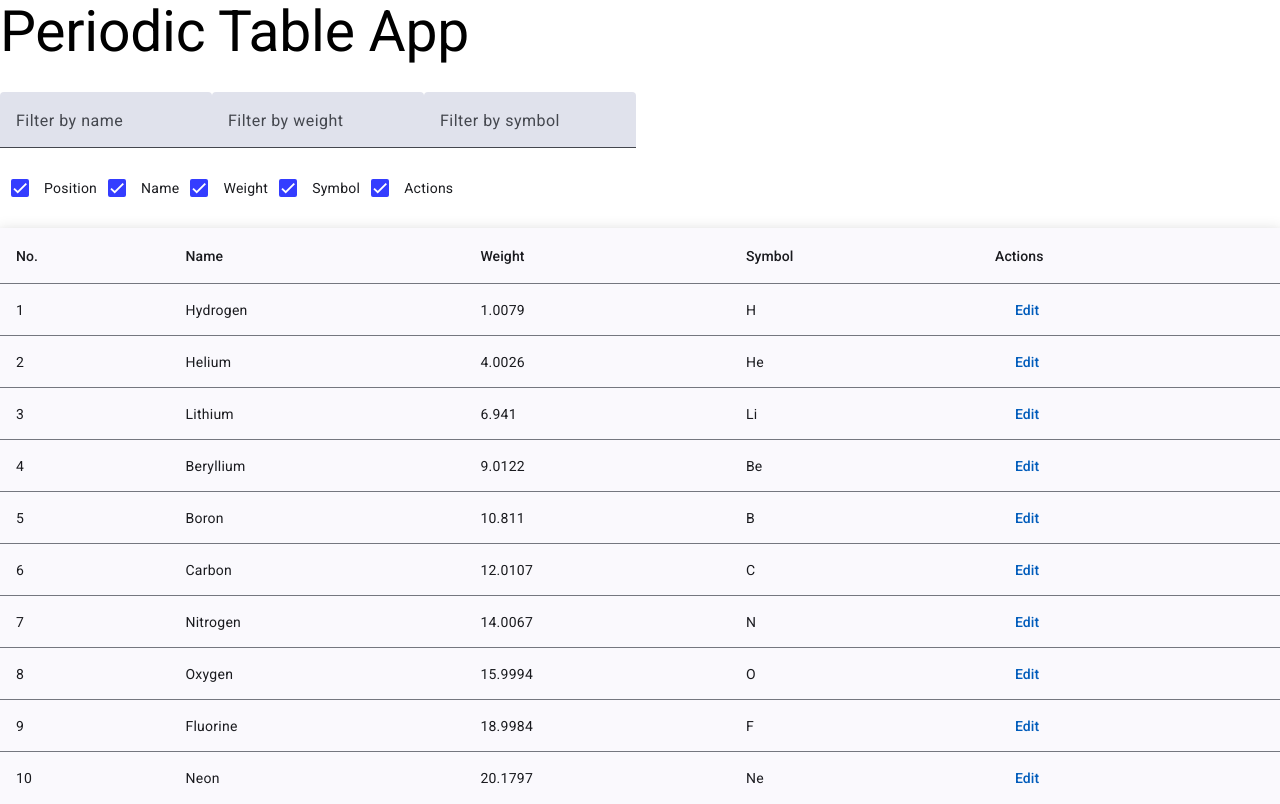
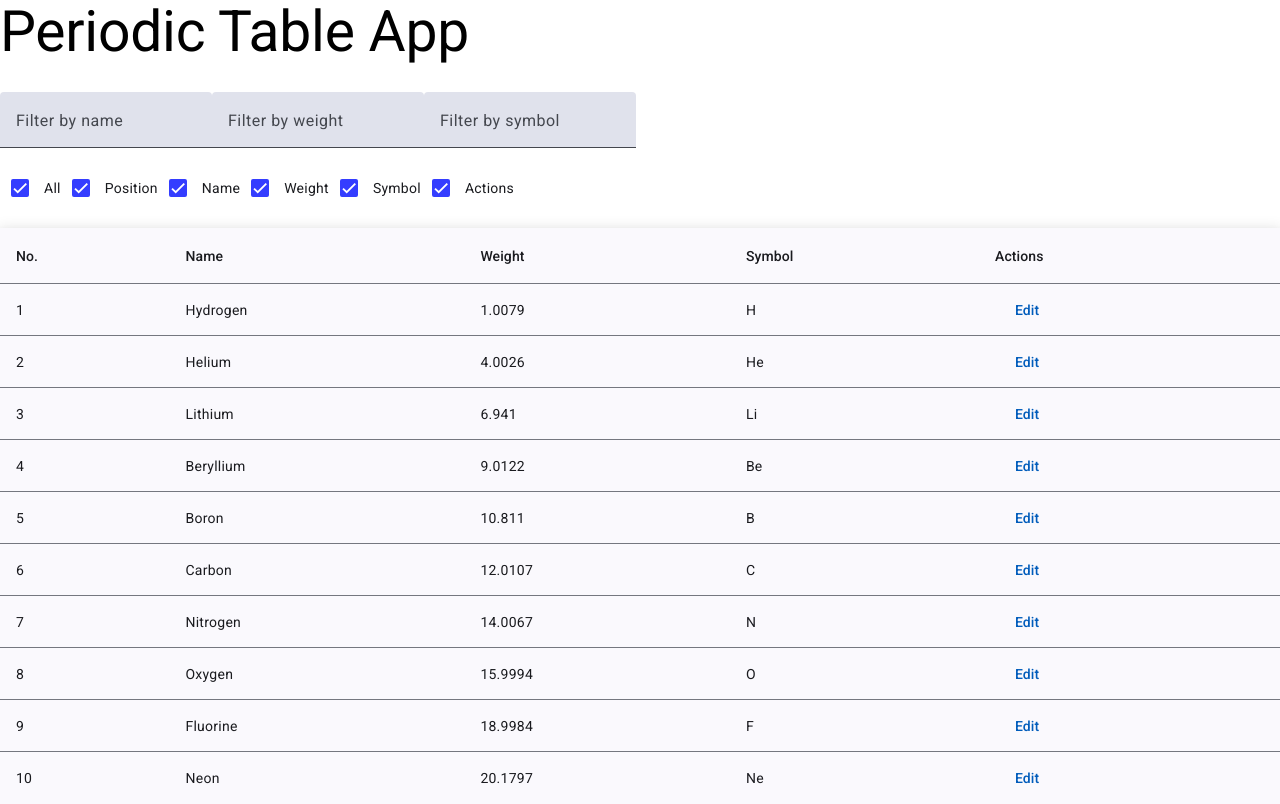
Before and after one commit to Suleymanmalikov/angular-periodic-table, an Angular app: page / in a window 1280 px wide. Built offline with nearby package versions, Linux system fonts and the light colour scheme.

Commit message:
Added All to hide/show column feature

```diff
--- a/src/app/components/periodic-table/periodic-table.component.html
+++ b/src/app/components/periodic-table/periodic-table.component.html
@@ -1,5 +1,4 @@
 <div class="container">
-    <!-- Filter Form -->
     <form [formGroup]="filterForm">
         <mat-form-field appearance="fill">
             <mat-label>Filter by name</mat-label>
@@ -17,15 +16,17 @@
         </mat-form-field>
     </form>
 
-    <!-- Column Visibility Toggle -->
     <div class="column-toggle">
-        <mat-checkbox *ngFor="let column of ['position', 'name', 'weight', 'symbol', 'actions']"
-            [checked]="columnVisibility[column]" (change)="toggleColumn(column)">
+        <mat-checkbox [checked]="allColumnsVisible" (change)="toggleColumn('all', $event.checked)">
+            All
+        </mat-checkbox>
+
+        <mat-checkbox *ngFor="let column of columnNames" [checked]="columnVisibility[column]"
+            (change)="toggleColumn(column, $event.checked)">
             {{ column | titlecase }}
         </mat-checkbox>
     </div>
 
-    <!-- Data Table -->
     <table mat-table [dataSource]="dataSource" class="mat-elevation-z8">
         <ng-container *ngIf="columnVisibility['position']" matColumnDef="position">
             <th mat-header-cell *matHeaderCellDef> No. </th>
--- a/src/app/components/periodic-table/periodic-table.component.ts
+++ b/src/app/components/periodic-table/periodic-table.component.ts
@@ -4,7 +4,7 @@ import { MatDialog, MatDialogModule } from '@angular/material/dialog';
 import { MatTableModule } from '@angular/material/table';
 import { MatCheckboxModule } from '@angular/material/checkbox';
 import { debounceTime } from 'rxjs/operators';
-import { NgIf, NgForOf, AsyncPipe, CommonModule } from '@angular/common'; // Import CommonModule
+import { NgIf, NgForOf, AsyncPipe, CommonModule } from '@angular/common';
 import { MatInputModule } from '@angular/material/input';
 import { MatFormFieldModule } from '@angular/material/form-field';
 import { MatButtonModule } from '@angular/material/button';
@@ -29,7 +29,7 @@ import { EditDialogComponent } from '../edit-dialog/edit-dialog.component';
     NgIf,
     NgForOf,
     AsyncPipe,
-    CommonModule, // Add CommonModule here
+    CommonModule,
   ],
 })
 export class PeriodicTableComponent implements OnInit {
@@ -59,6 +59,14 @@ export class PeriodicTableComponent implements OnInit {
       weight: new FormControl(''),
       symbol: new FormControl(''),
     });
+  }
+
+  get allColumnsVisible(): boolean {
+    return Object.values(this.columnVisibility).every((value) => value);
+  }
+
+  get columnNames(): string[] {
+    return ['position', 'name', 'weight', 'symbol', 'actions'];
   }
 
   ngOnInit(): void {
@@ -104,10 +112,29 @@ export class PeriodicTableComponent implements OnInit {
     });
   }
 
-  toggleColumn(column: string): void {
-    this.columnVisibility[column] = !this.columnVisibility[column];
-    this.displayedColumns = Object.keys(this.columnVisibility).filter(
-      (key) => this.columnVisibility[key]
-    );
+  toggleColumn(column: string, checked: boolean): void {
+    if (column === 'all') {
+      const allChecked = checked;
+      Object.keys(this.columnVisibility).forEach((key) => {
+        this.columnVisibility[key] = allChecked;
+      });
+      this.displayedColumns = allChecked
+        ? Object.keys(this.columnVisibility)
+        : [];
+    } else {
+      this.columnVisibility[column] = checked;
+      this.displayedColumns = Object.keys(this.columnVisibility).filter(
+        (key) => this.columnVisibility[key]
+      );
+      if (!this.displayedColumns.length) {
+        this.displayedColumns = [
+          'position',
+          'name',
+          'weight',
+          'symbol',
+          'actions',
+        ];
+      }
+    }
   }
 }
```
